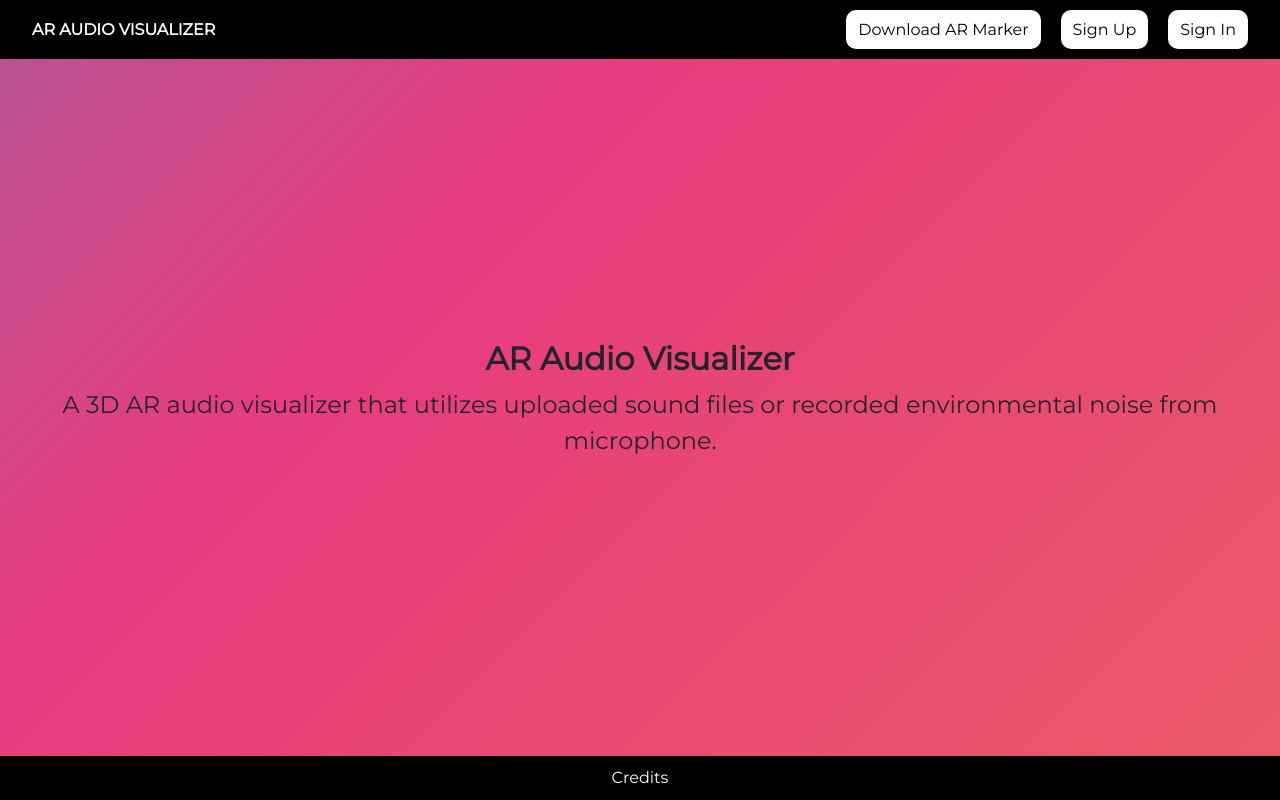
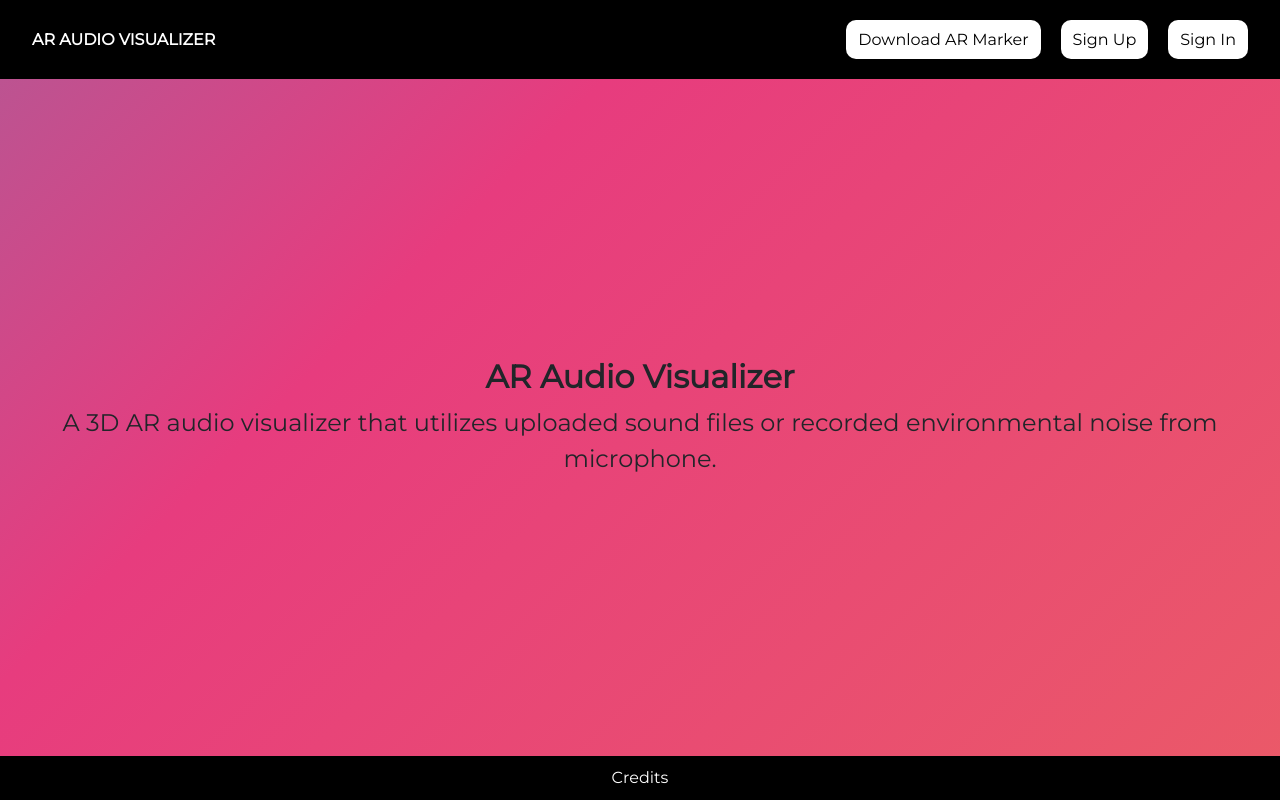
Before and after one commit to amiaxys/ar-audio-visualizer, an Angular app in the folder frontend/: page / in a window 1280 px wide. Built offline with nearby package versions, Linux system fonts and the light colour scheme; no server answers.

Commit message:
minor css changes

```diff
--- a/frontend/src/app/components/header/header.component.scss
+++ b/frontend/src/app/components/header/header.component.scss
@@ -21,7 +21,7 @@ header {
     .ar-btn {
       display: inline-block;
       line-height: 1.2;
-      margin: 0 10px;
+      margin: 10px;
       background-color: white;
       color: black;
       align-self: flex-start;
--- a/frontend/src/app/pages/index/index.component.scss
+++ b/frontend/src/app/pages/index/index.component.scss
@@ -4,7 +4,8 @@
 
 #index-body {
   text-align: center;
-  margin: auto;
+  margin: 20px auto;
+  padding: 0 20px;
 
   #title {
     font-weight: bolder;
```
